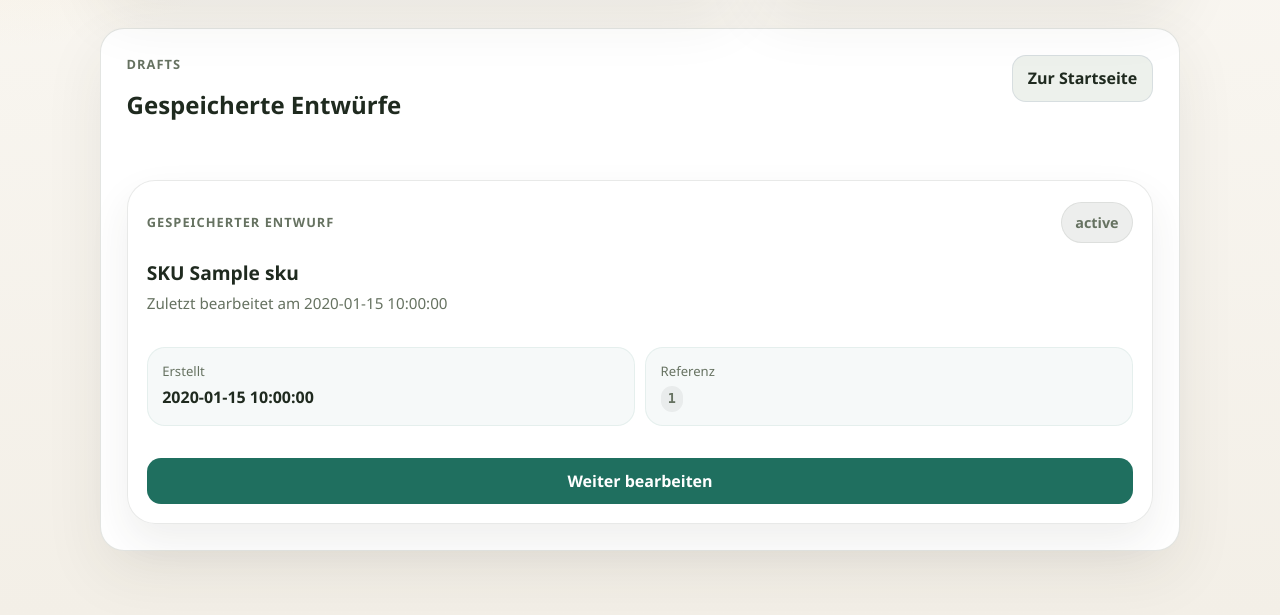
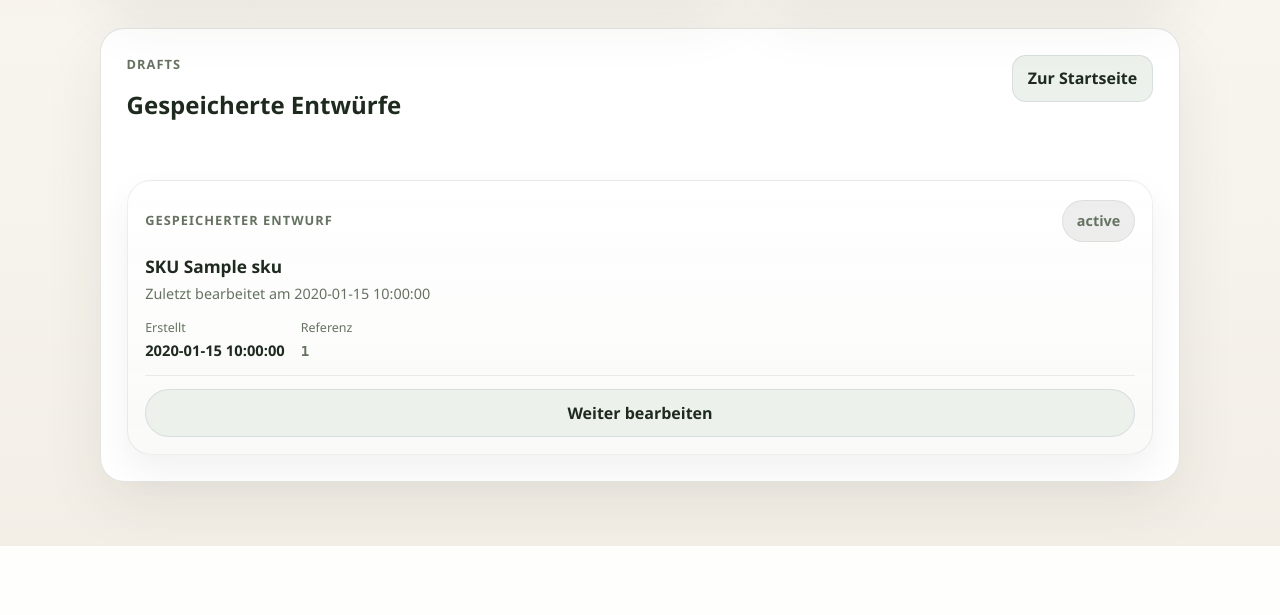
Before and after one commit to ai-clausi/open-inserto, a FastAPI app: template app/templates/draft_list.html in a window 1280 px wide. Shown: the part 412-1027 px from the top of the page. After the commit the page ends 958 px from the top, so only its background shows below. Run offline with FastAPI, Linux system fonts and the light colour scheme; the template is opened without the code that fills it: most values are stand-ins (such as "Sample title", 1, 10 or a date in 2020).

Commit message:
fix: tighten draft overview card layout

```diff
--- a/app/static/css/app.css
+++ b/app/static/css/app.css
@@ -767,49 +767,45 @@ code {
 
 .draft-list-card {
   display: grid;
-  gap: 1rem;
+  gap: 0.8rem;
   height: 100%;
-  padding: 1.2rem;
-  border-radius: 28px;
-  border: 1px solid rgba(31, 42, 31, 0.1);
-  background: rgba(255, 255, 255, 0.92);
-  box-shadow: 0 18px 40px rgba(47, 55, 40, 0.08);
+  padding: 1.1rem;
+  border-radius: 24px;
+  border: 1px solid rgba(31, 42, 31, 0.08);
+  background: linear-gradient(180deg, rgba(255, 255, 255, 0.98), rgba(249, 250, 248, 0.96));
+  box-shadow: 0 16px 34px rgba(47, 55, 40, 0.07);
 }
 
 .draft-list-card h3,
-.draft-meta-list dd,
-.draft-meta-list dt,
+.draft-list-card__meta dd,
+.draft-list-card__meta dt,
 .draft-list-card__support {
   margin: 0;
 }
 
 .draft-list-card h3 {
   overflow-wrap: anywhere;
-  font-size: 1.2rem;
+  font-size: 1.08rem;
   line-height: 1.3;
 }
 
 .draft-list-card__intro {
   display: grid;
-  gap: 0.4rem;
+  gap: 0.25rem;
   align-content: start;
 }
 
 .draft-list-card__support {
   color: var(--text-soft);
-  font-size: 0.95rem;
-  display: -webkit-box;
-  -webkit-line-clamp: 2;
-  -webkit-box-orient: vertical;
-  overflow: hidden;
+  font-size: 0.9rem;
 }
 
 .draft-list-card__top,
-.draft-list-card__actions {
+.draft-list-card__footer {
   display: flex;
   gap: 0.75rem;
   justify-content: space-between;
-  align-items: flex-start;
+  align-items: center;
 }
 
 .draft-list-card__top > * {
@@ -820,62 +816,48 @@ code {
   flex-shrink: 0;
 }
 
-.draft-list-card__actions {
-  margin-top: auto;
+.draft-list-card__meta {
+  display: flex;
+  flex-wrap: wrap;
+  gap: 0.55rem 1rem;
+  margin: 0;
+  padding-top: 0.1rem;
 }
 
-.draft-list-card__actions .button {
-  width: 100%;
-  margin-top: 0;
+.draft-list-card__meta div {
+  min-width: 0;
 }
 
-.draft-meta-list {
-  display: grid;
-  gap: 0.8rem;
-  grid-template-columns: repeat(2, minmax(0, 1fr));
+.draft-list-card__meta dt {
+  color: var(--text-soft);
+  font-size: 0.78rem;
+  margin-bottom: 0.12rem;
 }
 
-.draft-meta-list--compact {
-  grid-template-columns: repeat(auto-fit, minmax(180px, 1fr));
-}
-
-.draft-meta-list div {
-  padding: 0.85rem 0.9rem;
-  border-radius: 18px;
-  background: rgba(31, 111, 95, 0.06);
-  border: 1px solid rgba(31, 111, 95, 0.08);
-}
-
-.draft-meta-list--airy {
-  gap: 0.65rem;
-}
-
-.draft-meta-list--airy div {
-  background: rgba(31, 111, 95, 0.04);
-}
-
-.draft-meta-list dt {
-  color: var(--text-soft);
-  font-size: 0.82rem;
-  margin-bottom: 0.2rem;
-}
-
-.draft-meta-list dd {
-  font-weight: 700;
+.draft-list-card__meta dd {
+  font-size: 0.92rem;
+  font-weight: 600;
   word-break: break-word;
 }
 
-.draft-meta-list--airy dd {
-  font-weight: 600;
+.draft-list-card__meta code {
+  display: inline;
+  padding: 0;
+  background: transparent;
+  color: var(--text-soft);
+  font-size: 0.88rem;
 }
 
-.draft-meta-list--airy code {
-  display: inline-block;
-  padding: 0.18rem 0.45rem;
+.draft-list-card__footer {
+  margin-top: auto;
+  padding-top: 0.8rem;
+  border-top: 1px solid rgba(31, 42, 31, 0.08);
+}
+
+.draft-list-card__footer .button {
+  width: 100%;
+  margin-top: 0;
   border-radius: 999px;
-  background: rgba(31, 42, 31, 0.06);
-  color: var(--text-soft);
-  font-size: 0.84rem;
 }
 
 .draft-list-empty {
@@ -917,9 +899,13 @@ code {
   }
 
   .draft-list-card__top,
-  .draft-list-card__actions {
+  .draft-list-card__footer {
     flex-direction: column;
     align-items: stretch;
+  }
+
+  .draft-list-card__top .status-chip {
+    align-self: flex-start;
   }
 
   .prose-preview--listing td:first-child {
--- a/app/templates/draft_list.html
+++ b/app/templates/draft_list.html
@@ -63,7 +63,7 @@
             <p class="draft-list-card__support">Zuletzt bearbeitet am {{ draft.last_updated_at }}</p>
           </div>
 
-          <dl class="draft-meta-list draft-meta-list--compact draft-meta-list--airy">
+          <dl class="draft-list-card__meta" aria-label="Draft-Metadaten">
             <div>
               <dt>Erstellt</dt>
               <dd>{{ draft.created_at }}</dd>
@@ -74,8 +74,8 @@
             </div>
           </dl>
 
-          <div class="draft-list-card__actions">
-            <a class="button button--primary" href="{{ draft.detail_url }}">Weiter bearbeiten</a>
+          <div class="draft-list-card__footer">
+            <a class="button button--secondary" href="{{ draft.detail_url }}">Weiter bearbeiten</a>
           </div>
         </article>
       {% endfor %}
```
